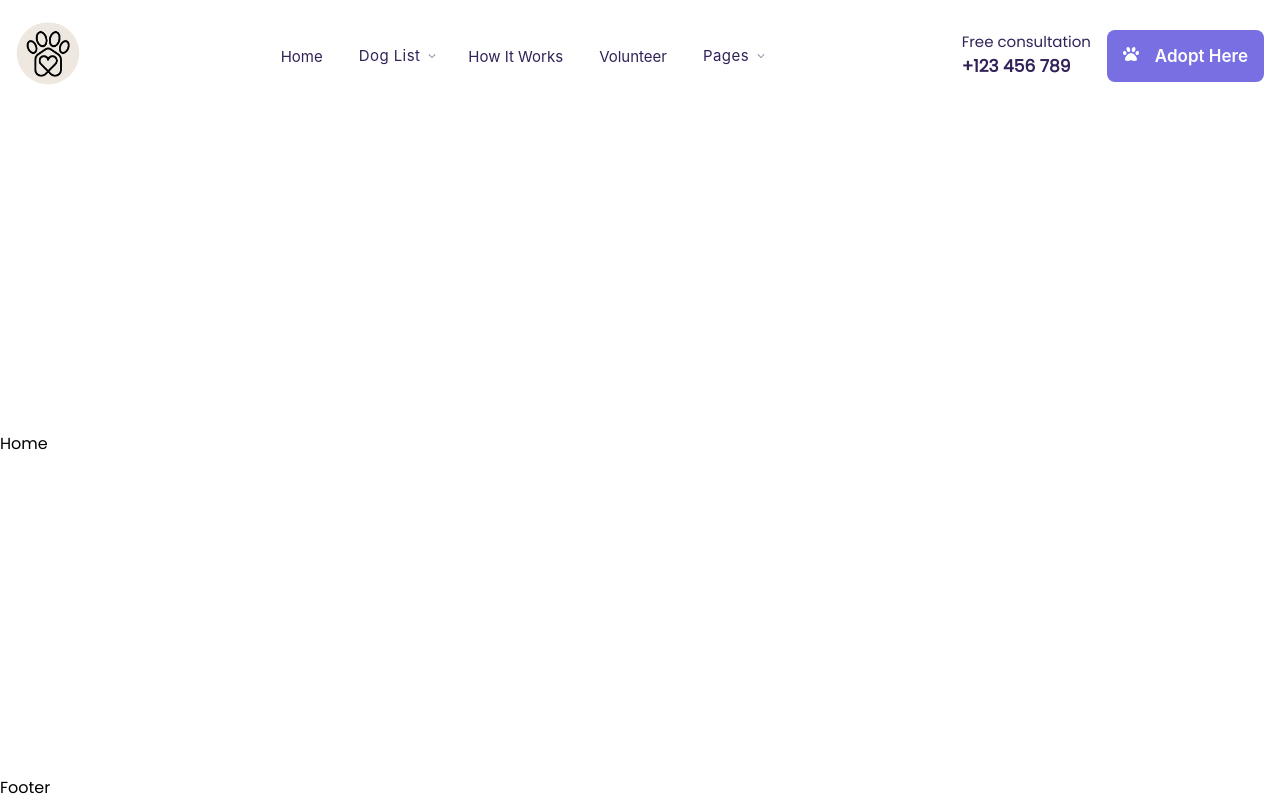
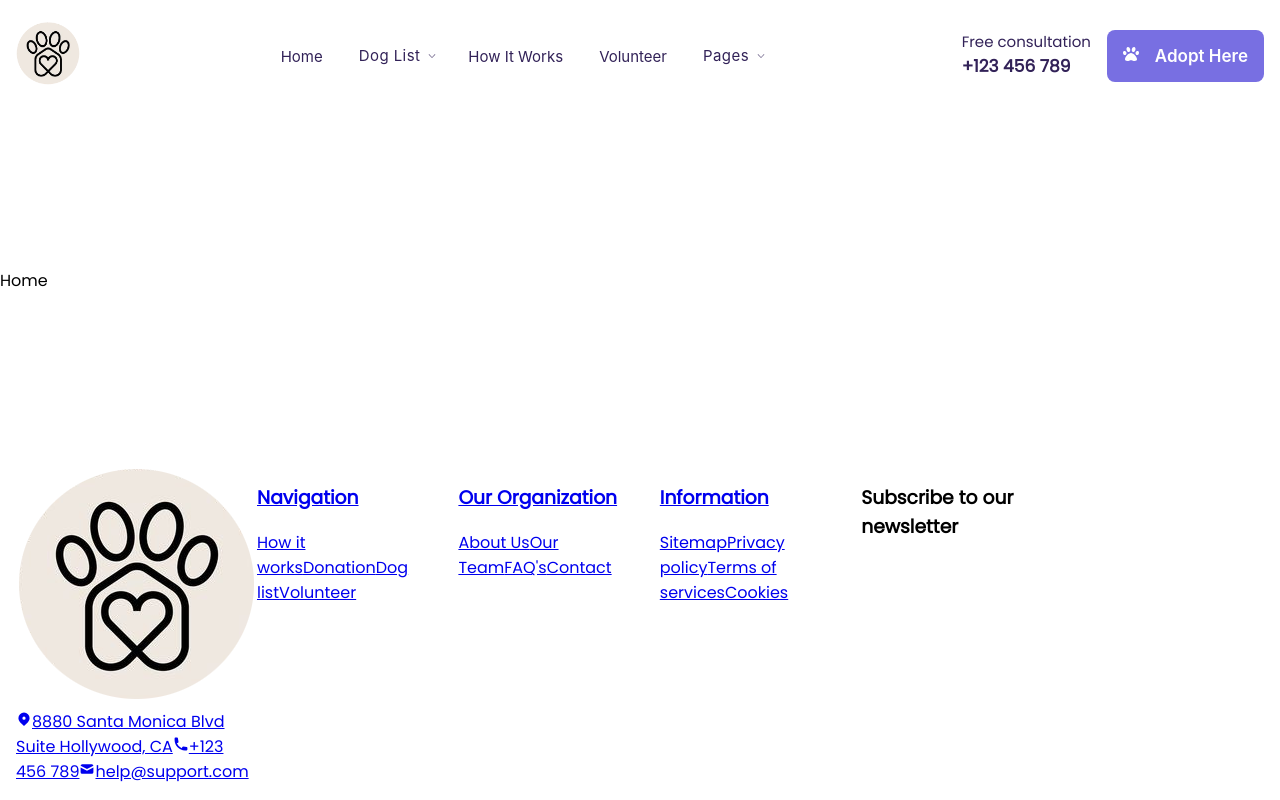
Before and after one commit to simz14/HappyTails, a React (Vite) app in the folder client/: page / in a window 1280 px wide. Built offline with nearby package versions, Linux system fonts and the light colour scheme.

Commit message:
starting footer, adding basuc structure

```diff
--- a/client/src/components/Footer/Footer.jsx
+++ b/client/src/components/Footer/Footer.jsx
@@ -1,7 +1,72 @@
 import React from "react";
+import styled from "styled-components";
+import { Container } from "../../components/Container";
+import Logo from "../../assets/HappyTailsLogoOf.png";
+import { HiLocationMarker, HiPhone, HiMail } from "react-icons/hi";
 
+const FooterWrapper = styled.div``;
+
+const ContentWrapper = styled.div`
+  display: flex;
+  margin-right: auto;
+  margin-left: auto;
+  position: relative;
+
+  & .gridsWrapper {
+    display: grid;
+    grid-template-columns: 1fr 1fr 1fr 1fr 1fr 1fr;
+  }
+`;
 const Footer = () => {
-  return <div>Footer</div>;
+  return (
+    <FooterWrapper>
+      <Container>
+        <ContentWrapper>
+          <div className="gridsWrapper">
+            <div>
+              <img src={Logo} alt="logo" />
+              <a href="#">
+                <HiLocationMarker />
+                <span>8880 Santa Monica Blvd Suite Hollywood, CA</span>
+              </a>
+              <a href="#">
+                <HiPhone />
+                <span>+123 456 789</span>
+              </a>
+              <a href="#">
+                <HiMail />
+                <span>help@support.com</span>
+              </a>
+            </div>
+            <a href="#">
+              <h3>Navigation</h3>
+              <span>How it works</span>
+              <span>Donation</span>
+              <span>Dog list</span>
+              <span>Volunteer</span>
+            </a>
+            <a href="#">
+              <h3>Our Organization</h3>
+              <span>About Us</span>
+              <span>Our Team</span>
+              <span>FAQ's</span>
+              <span>Contact</span>
+            </a>
+            <a href="#">
+              <h3>Information</h3>
+              <span>Sitemap</span>
+              <span>Privacy policy</span>
+              <span>Terms of services</span>
+              <span>Cookies</span>
+            </a>
+            <div>
+              <h3>Subscribe to our newsletter</h3>
+            </div>
+          </div>
+        </ContentWrapper>
+      </Container>
+    </FooterWrapper>
+  );
 };
 
 export default Footer;
```
